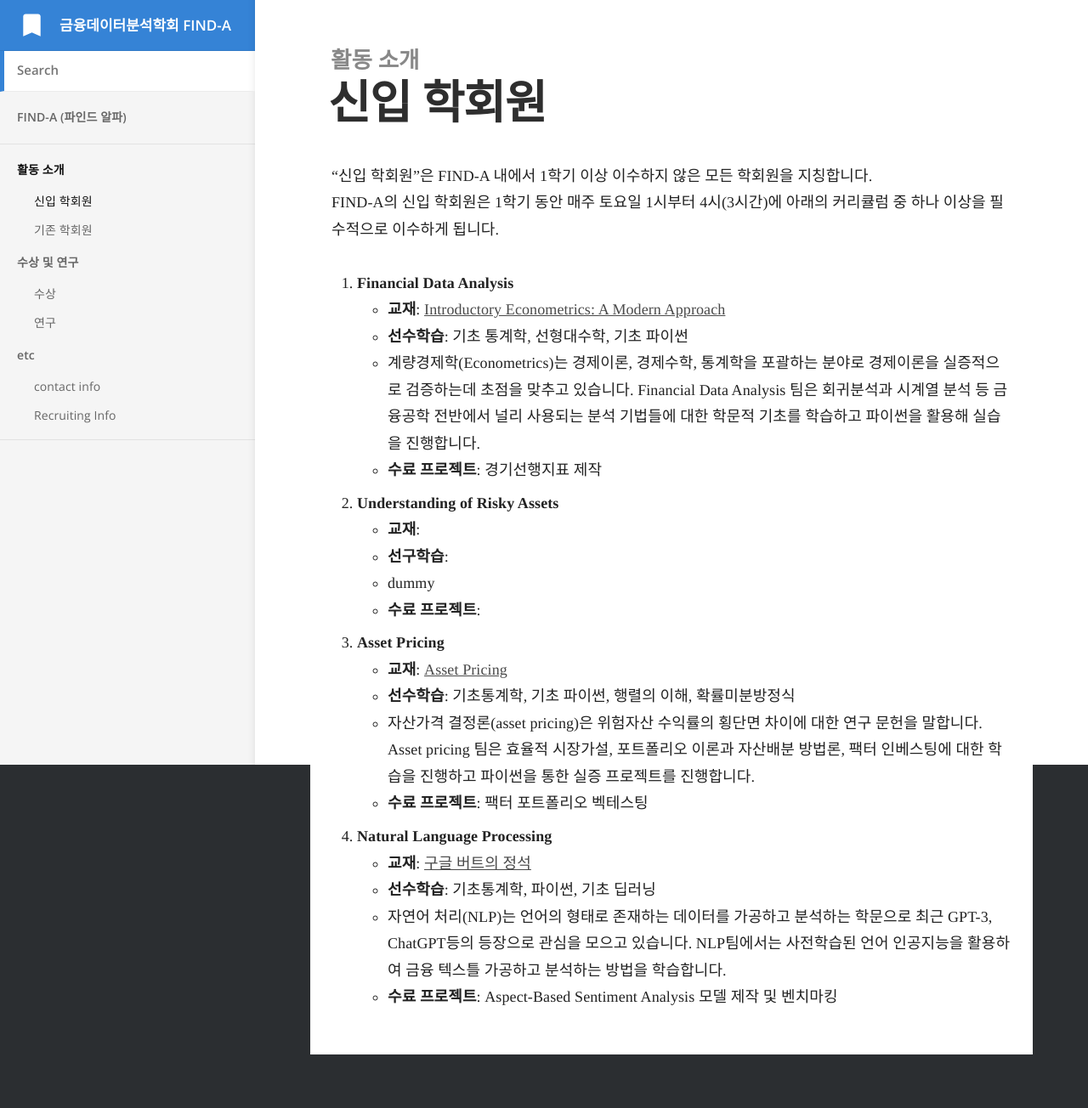
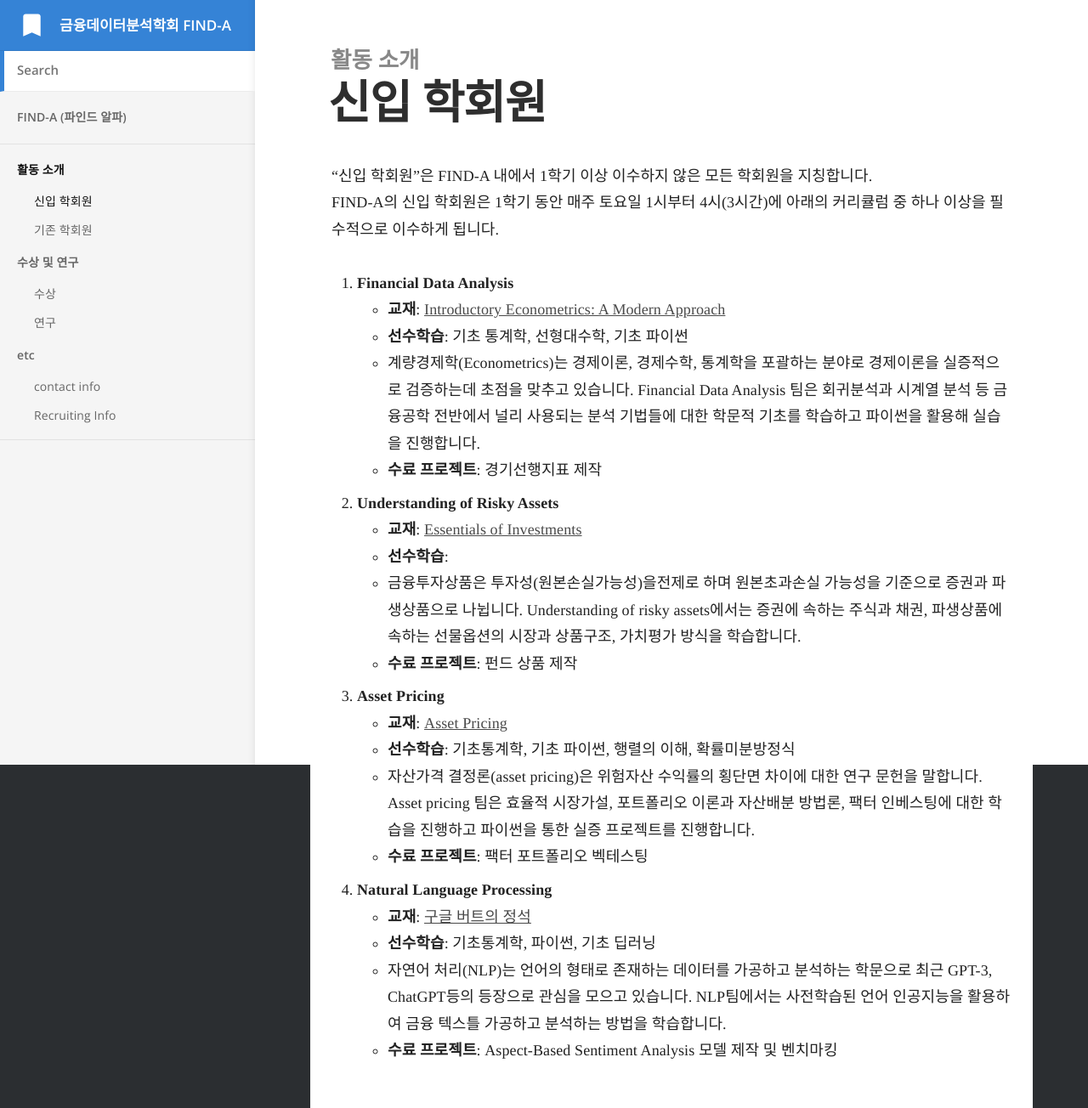
Before and after one commit to Find-A-AI/find-a-ai.github.io, a Jekyll site: the page built from _docs/1.활동 소개/신입 학회원.md, in a window 1280 px wide. Shown: the whole page at 85% size. Built offline with Jekyll 4.4.1, drawn with Linux system fonts in a browser that asks for light colours; some web fonts are replaced; before the commit the page ends 1241 px from its top, so only the background shows below that.

Commit message:
Update 신입 학회원.md

```diff
--- a/_docs/1.활동 소개/신입 학회원.md
+++ b/_docs/1.활동 소개/신입 학회원.md
@@ -13,10 +13,10 @@ FIND-A의 신입 학회원은 1학기 동안 매주 토요일 1시부터 4시(3
   - **수료 프로젝트**: 경기선행지표 제작
 
 2. **Understanding of Risky Assets**
-  - **교재**:
-  - **선구학습**:
-  - dummy
-  - **수료 프로젝트**:
+  - **교재**: [Essentials of Investments](https://product.kyobobook.co.kr/detail/S000003153195)
+  - **선수학습**:
+  - 금융투자상품은 투자성(원본손실가능성)을전제로 하며 원본초과손실 가능성을 기준으로 증권과 파생상품으로 나뉩니다. Understanding of risky assets에서는 증권에 속하는 주식과 채권, 파생상품에 속하는 선물옵션의 시장과 상품구조, 가치평가 방식을 학습합니다.
+  - **수료 프로젝트**: 펀드 상품 제작
 
 4. **Asset Pricing**
   - **교재**: [Asset Pricing](https://www.johnhcochrane.com/asset-pricing)
```
